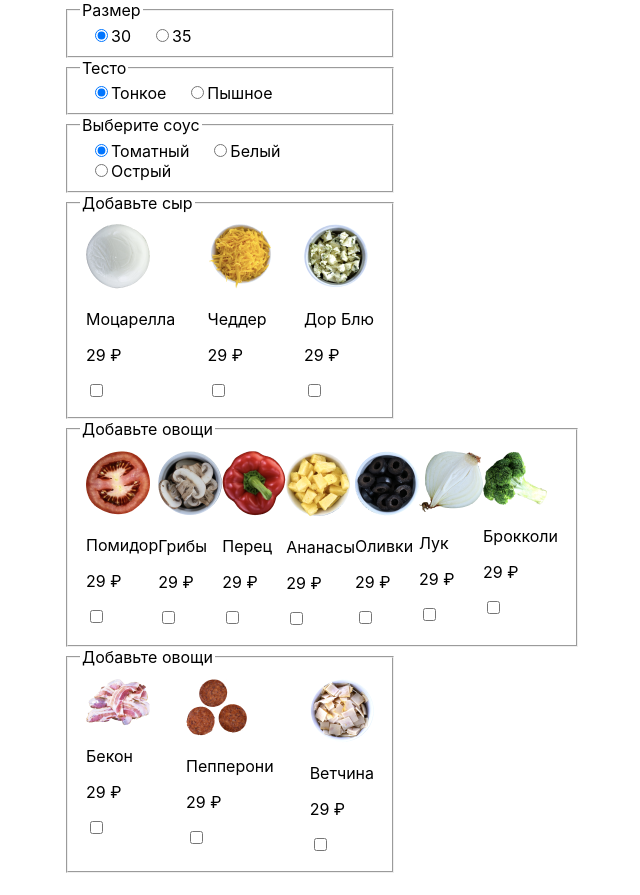
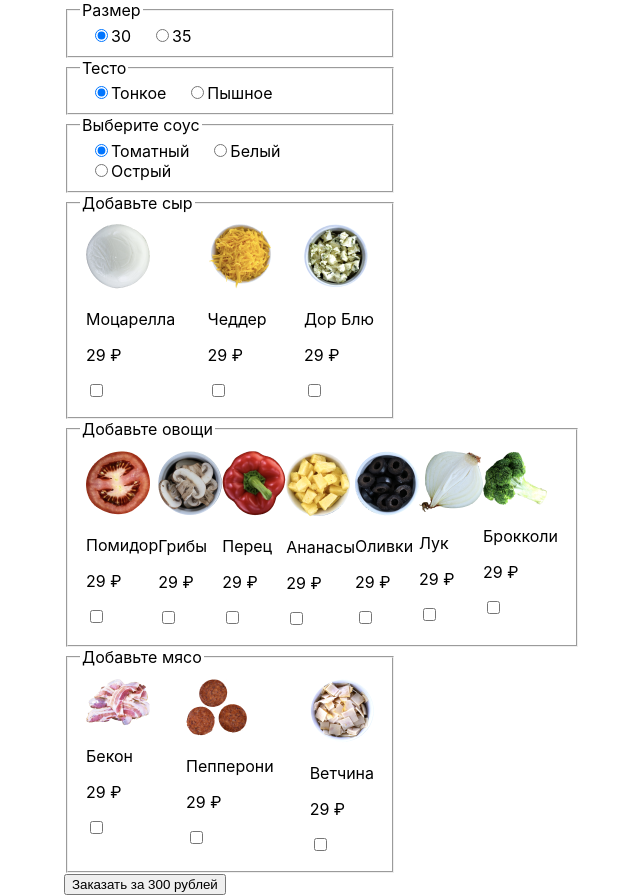
Before and after one commit to and-tol/artem-pizza, a React (Create React App) app: page / in a window 1280 px wide. Shown: the whole page, without its empty margins (318-958 px from the left). Before the commit the page ends 873 px from the top, so only its background shows below. Built offline with nearby package versions, Linux system fonts and the light colour scheme.

Commit message:
fix: pulrequst fix; refact: rename components

```diff
--- a/src/App.tsx
+++ b/src/App.tsx
@@ -9,5 +9,3 @@ export const App: FC = function() {
     </div>
   );
 };
-
-export default App;
--- a/src/bus/configurator/Configurator.tsx
+++ b/src/bus/configurator/Configurator.tsx
@@ -1,14 +1,13 @@
 // Core
 import React, { FC } from 'react';
-// InterfaceData
-import { availabelData } from '../../availabelData';
+// PizzaData
+import { pizzaData } from '../../pizzaData';
 // Components
-import { CheckboxField } from './components';
-import { RadioGroup } from './components';
+import { CheckboxField, PizzaOption, PizzaIngredient } from './components';
 
-type ConfiguratorProps = {};
 
-export const Configurator: FC<ConfiguratorProps> = () => {
+
+export const Configurator: FC = () => {
   const {
     pizzaSize,
     pizzaDough,
@@ -16,102 +15,35 @@ export const Configurator: FC<ConfiguratorProps> = () => {
     pizzaCheese,
     pizzaVegetables,
     pizzaMeat,
-  } = availabelData;
+  } = pizzaData;
 
-  const getSelectedIngredient = (event: React.SyntheticEvent): void => {
-    const target = event.target;
-    console.log('target', target);
-  };
+  // const getSelectedIngredient = (event: React.SyntheticEvent) => {
+  //   const target = event.target;
+  //   console.log('target', target);
+  // };
 
   const pizzaSizeJSX = (
-    <RadioGroup data={pizzaSize} title='Размер' nameGroup='size' />
+    <PizzaOption data={pizzaSize} title='Размер' nameGroup='size' />
   );
   const pizzaDoughJSX = (
-    <RadioGroup data={pizzaDough} title='Тесто' nameGroup='dough' />
+    <PizzaOption data={pizzaDough} title='Тесто' nameGroup='dough' />
   );
 
   const pizzaSauceJSX = (
-    <RadioGroup data={pizzaSauce} title='Выберите соус' nameGroup='sauce' />
+    <PizzaOption data={pizzaSauce} title='Выберите соус' nameGroup='sauce' />
   );
 
-  const checkboxTempStyles = {
-    checks: {
-      display: 'flex',
-      justifyContent: 'space-between',
-      padding: '6px',
-    },
-    block: {
-      width: '300px',
-      maxWidth: '300px',
-    },
-  };
-
-  const pizzaCheeseJSX = (
-    <>
-      <fieldset style={checkboxTempStyles.block}>
-        <legend>Добавьте сыр</legend>
-        <div style={checkboxTempStyles.checks}>
-          {pizzaCheese.map(({ value, name, url, price }) => (
-            <CheckboxField
-              key={name}
-              value={value}
-              name={name}
-              url={url}
-              price={price}
-              getSelectedIngredient={getSelectedIngredient}
-            />
-          ))}
-        </div>
-      </fieldset>
-    </>
-  );
-
-  const pizzaVegetablesJSX = (
-    <>
-      <fieldset style={checkboxTempStyles.block}>
-        <legend>Добавьте овощи</legend>
-        <div style={checkboxTempStyles.checks}>
-          {pizzaVegetables.map(({ value, name, url, price }) => (
-            <CheckboxField
-              key={name}
-              value={value}
-              name={name}
-              url={url}
-              price={price}
-            />
-          ))}
-        </div>
-      </fieldset>
-    </>
-  );
-  const pizzaMeatJSX = (
-    <>
-      <fieldset style={checkboxTempStyles.block}>
-        <legend>Добавьте овощи</legend>
-        <div style={checkboxTempStyles.checks}>
-          {pizzaMeat.map(({ value, name, url, price }) => (
-            <CheckboxField
-              key={name}
-              value={value}
-              name={name}
-              url={url}
-              price={price}
-            />
-          ))}
-        </div>
-      </fieldset>
-    </>
-  );
 
   return (
     <section>
-      {pizzaSizeJSX}
-      {pizzaDoughJSX}
-      {pizzaSauceJSX}
+      <PizzaOption data={pizzaSize} title='Размер' nameGroup='size' />
+      <PizzaOption data={pizzaDough} title='Тесто' nameGroup='dough' />
+      <PizzaOption data={pizzaSauce} title='Выберите соус' nameGroup='sauce' />
+      <PizzaIngredient legend='Добавьте сыр' pizzaData={pizzaCheese} />
+      <PizzaIngredient legend='Добавьте овощи' pizzaData={pizzaVegetables} />
+      <PizzaIngredient legend='Добавьте мясо' pizzaData={pizzaMeat} />
 
-      <div>{pizzaCheeseJSX}</div>
-      <div>{pizzaVegetablesJSX}</div>
-      <div>{pizzaMeatJSX}</div>
+      <button>Заказать за {'300'} рублей</button>
     </section>
   );
 };
--- /dev/null
+++ b/src/bus/configurator/components/PizzaIngredient.tsx
@@ -0,0 +1,45 @@
+// Core
+import React, { FC } from 'react';
+// Components
+import {CheckboxField} from './CheckboxField'
+// Types
+import { PizzaIngredients } from '../../../pizzaData';
+type PizzaIngredientProps = {
+  legend: string;
+  pizzaData: PizzaIngredients[];
+};
+
+export const PizzaIngredient: FC<PizzaIngredientProps> = props => {
+  const { legend, pizzaData } = props;
+
+  const ingredientTempStyles = {
+    checks: {
+      display: 'flex',
+      justifyContent: 'space-between',
+      padding: '6px',
+    },
+    block: {
+      width: '300px',
+      maxWidth: '300px',
+    },
+  };
+
+  return (
+    <>
+      <fieldset style={ingredientTempStyles.block}>
+        <legend>{legend}</legend>
+        <div style={ingredientTempStyles.checks}>
+          {pizzaData.map(({ value, name, url, price }) => (
+            <CheckboxField
+              key={name}
+              value={value}
+              name={name}
+              url={url}
+              price={price}
+            />
+          ))}
+        </div>
+      </fieldset>
+    </>
+  );
+};
--- /dev/null
+++ b/src/bus/configurator/components/PizzaOption.tsx
@@ -0,0 +1,44 @@
+// Core
+import React, { FC, useState } from 'react';
+// Types
+import { PizzaOptions } from '../../../pizzaData';
+
+type PizzaOptionProps = {
+  data: Array<PizzaOptions>;
+  title: string;
+  nameGroup: string;
+};
+
+export const PizzaOption: FC<PizzaOptionProps> = props => {
+  const { data, title, nameGroup } = props;
+  const [selectedValue, setValue] = useState(data[0].value);
+  // const valueRef = React.useRef(data[0].value);
+
+  const onChangeValue = (event: React.ChangeEvent<HTMLInputElement>) => {
+    const value = event.target.value;
+    // setValue(value);
+  };
+  // console.log('valueRef>>>>', valueRef);
+  return (
+    <fieldset style={{ width: '300px', maxWidth: '300px' }}>
+      <legend>{title}</legend>
+      {data.map(({ value, name }) => {
+        return (
+          <div key={name} style={{ display: 'inline-block' }}>
+            <label style={{ margin: '10px' }}>
+              <input
+                type='radio'
+                // ref={valueRef}
+                name={nameGroup}
+                value={value}
+                checked={selectedValue === value}
+                onChange={onChangeValue}
+              />
+              {value}
+            </label>
+          </div>
+        );
+      })}
+    </fieldset>
+  );
+};
--- a/src/bus/configurator/components/RadioGroup.tsx
+++ /dev/null
@@ -1,58 +0,0 @@
-// Core
-import React, { Component } from 'react';
-// Types
-import { PizzaParamsRadio } from '../../../availabelData';
-
-
-type RadioGroupProps = {
-  data: Array<PizzaParamsRadio>;
-  title: string;
-  nameGroup: string;
-};
-type RadioGroupState = {
-  value: string;
-};
-
-export class RadioGroup extends Component<RadioGroupProps, RadioGroupState> {
-  constructor(props: RadioGroupProps) {
-    super(props);
-
-    this.state = {
-      value: this.props.data[0].value,
-    };
-    this.onChangeValue = this.onChangeValue.bind(this);
-  }
-
-  onChangeValue(event: React.ChangeEvent<HTMLInputElement>) {
-    const value = event.target.value;
-    this.setState({
-      value: value,
-    });
-  }
-
-  render() {
-    const { data, title, nameGroup } = this.props;
-
-    return (
-      <fieldset style={{width: '300px', maxWidth: '300px'}}>
-        <legend>{title}</legend>
-        {data.map(({ value, name }, i) => {
-          return (
-            <div key={name} style={{ display: 'inline-block' }}>
-              <label style={{margin: '10px'}} >
-                <input
-                  type='radio'
-                  name={nameGroup}
-                  value={value}
-                  checked={this.state.value === value}
-                  onChange={this.onChangeValue}
-                />
-                {value}
-              </label>
-            </div>
-          );
-        })}
-      </fieldset>
-    );
-  }
-}
--- a/src/bus/configurator/components/index.ts
+++ b/src/bus/configurator/components/index.ts
@@ -1,2 +1,3 @@
 export { CheckboxField } from './CheckboxField';
-export { RadioGroup } from './RadioGroup';
+export { PizzaOption } from './PizzaOption';
+export { PizzaIngredient } from './PizzaIngredient';
--- a/src/availabelData.ts
+++ b/src/pizzaData.ts
@@ -1,28 +1,21 @@
-// type PizzaSize = { size: string; name: string };
-// type PizzaDough = { dough: string; name: string };
-// type PizzaSauce = { sauce: string,name:'string' };
-// type PizzaCheese = { cheese: string,name:'string' };
-// type PizzaVegetables= { vegetable: string,name:'string' };
-// type PizzaMeat = { meat: string, name: 'string' };
-
-export type PizzaParamsRadio = { value: string; name: string };
-export type PizzaParamsCheckbox = {
+export type PizzaOptions = { value: string; name: string; price?: number };
+export type PizzaIngredients = {
   value: string;
   name: string;
   url: string;
   price: number;
 };
 
-interface AvailabelData {
-  pizzaSize: PizzaParamsRadio[];
-  pizzaDough: PizzaParamsRadio[];
-  pizzaSauce: PizzaParamsRadio[];
-  pizzaCheese: PizzaParamsCheckbox[];
-  pizzaVegetables: PizzaParamsCheckbox[];
-  pizzaMeat: PizzaParamsCheckbox[];
+interface PizzaData {
+  pizzaSize: PizzaOptions[];
+  pizzaDough: PizzaOptions[];
+  pizzaSauce: PizzaOptions[];
+  pizzaCheese: PizzaIngredients[];
+  pizzaVegetables: PizzaIngredients[];
+  pizzaMeat: PizzaIngredients[];
 }
 
-export const availabelData: AvailabelData = Object.freeze({
+export const pizzaData: PizzaData = Object.freeze({
   pizzaSize: [
     { value: '30', name: 'size30', price: 200 },
     { value: '35', name: 'size35', price: 250 },
```
Also changed, not shown: src/shared/Button.tsx (+14 -8 lines).
